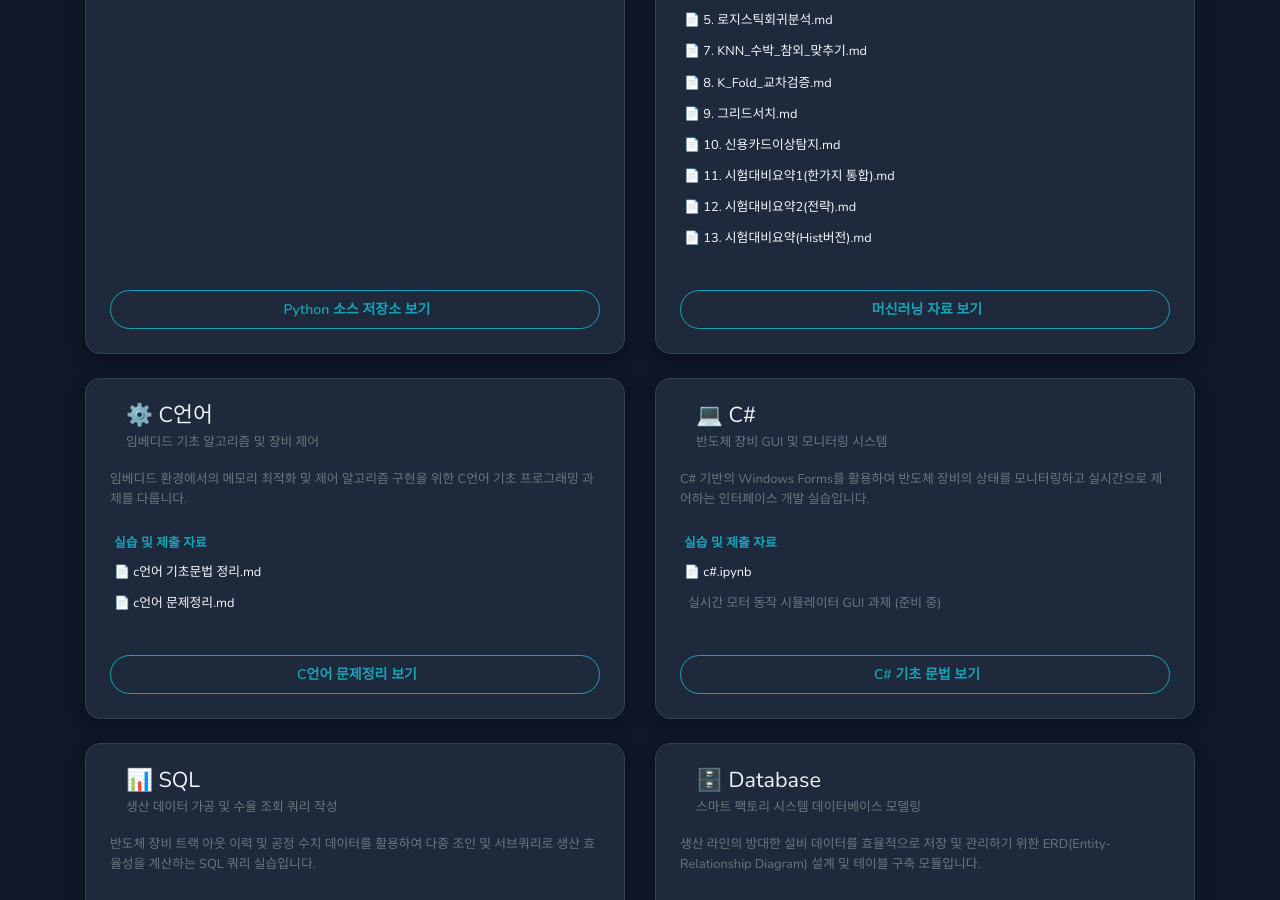
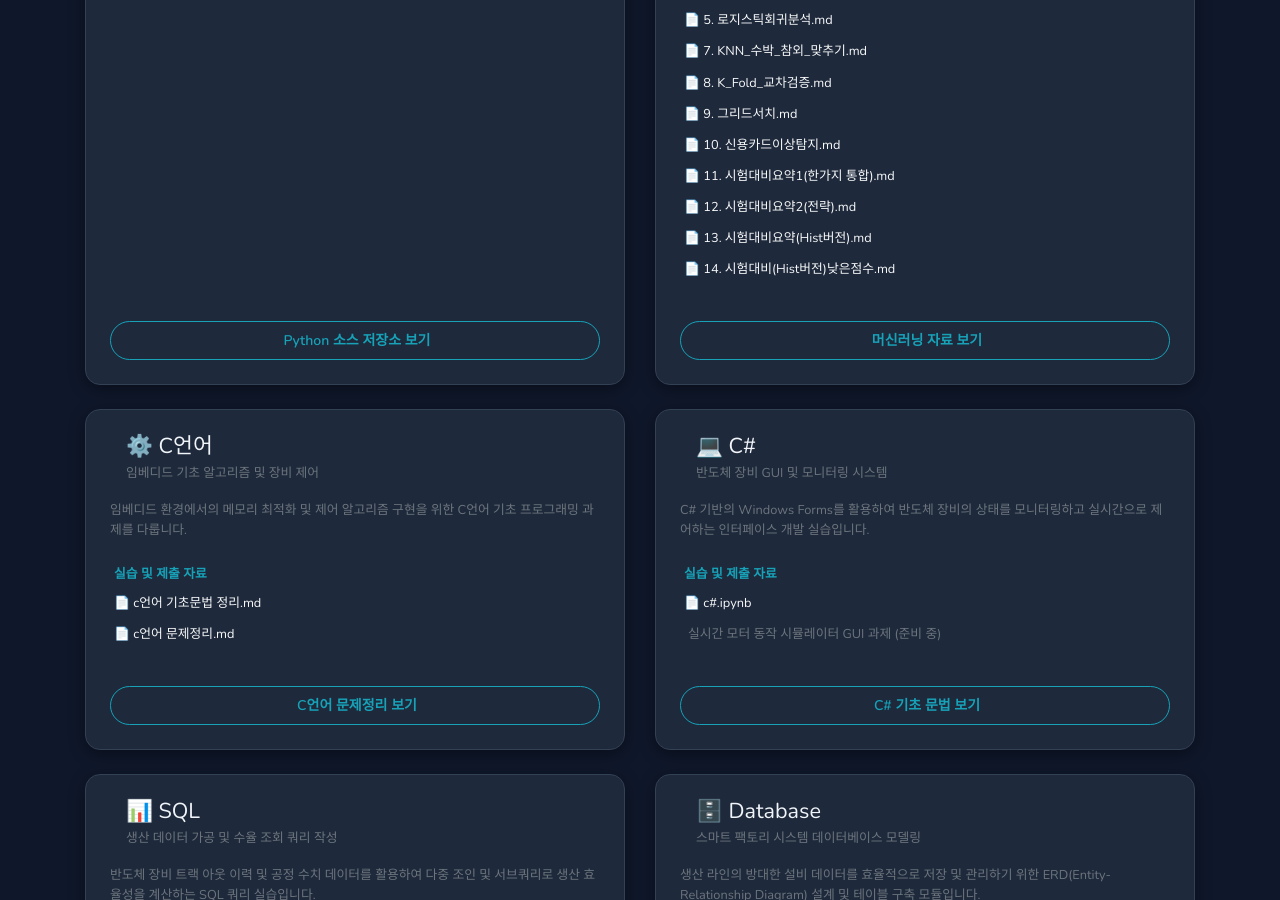
Before and after one commit to lee-myeong-eun/lee-myeong-eun.github.io, a Jekyll site: the page built from _pages/assignments.html, in a window 1280 px wide and 900 px high, scrolled down 1012 px. Built offline with Jekyll 4.4.1, drawn with Linux system fonts in a browser that asks for light colours.

Commit message:
Add 14. 시험대비(Hist버전)낮은점수 to assignments menu

```diff
--- a/_pages/assignments.html
+++ b/_pages/assignments.html
@@ -149,6 +149,11 @@ permalink: /assignments/
               <li class="mb-2">
                 <a href="{{ site.baseurl }}/assignments/machine-learning/exam-summary-hist/" class="text-light text-hover-glow d-block text-truncate" title="13. 시험대비요약(Hist버전)">
                   📄 13. 시험대비요약(Hist버전).md
+                </a>
+              </li>
+              <li class="mb-2">
+                <a href="{{ site.baseurl }}/assignments/machine-learning/exam-summary-hist-low/" class="text-light text-hover-glow d-block text-truncate" title="14. 시험대비(Hist버전)낮은점수">
+                  📄 14. 시험대비(Hist버전)낮은점수.md
                 </a>
               </li>
             </ul>
```
